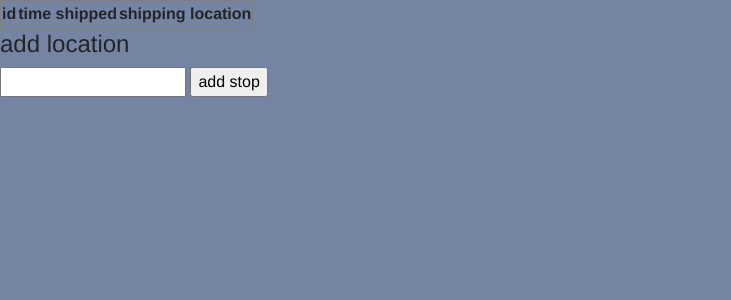
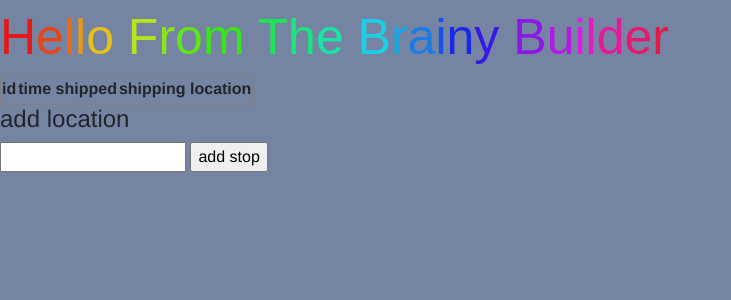
Before and after one commit to jdszekeres/BrainyBuildersPackage, a Flask app: template templates/package.html in a window 1280 px wide. Shown: the top 300 px of the page, without its empty margins (0-731 px from the left). Run offline with Flask 2, Linux system fonts and the light colour scheme; the template is opened without the code that fills it, so the values that code supplies are empty; some libraries are stand-ins or nearby versions.

Commit message:
regular commit

```diff
--- /dev/null
+++ b/static/toimg.css
@@ -0,0 +1,10 @@
+button.text {
+    background: none!important;
+    border: none;
+    padding: 0!important;
+    /*optional*/
+    font-family: arial, sans-serif;
+    /*input has OS specific font-family*/
+    cursor: pointer;
+    text-align: center;
+  }
--- a/templates/package.html
+++ b/templates/package.html
@@ -3,8 +3,10 @@
 <link href="https://cdn.jsdelivr.net/npm/bootstrap@5.1.1/dist/css/bootstrap.min.css" rel="stylesheet" integrity="sha384-F3w7mX95PdgyTmZZMECAngseQB83DfGTowi0iMjiWaeVhAn4FJkqJByhZMI3AhiU" crossorigin="anonymous">
 <script src="https://cdn.jsdelivr.net/npm/bootstrap@5.1.1/dist/js/bootstrap.bundle.min.js" integrity="sha384-/bQdsTh/da6pkI1MST/rWKFNjaCP5gBSY4sEBT38Q/9RBh9AH40zEOg7Hlq2THRZ" crossorigin="anonymous"></script>
 <meta name="viewport" content="width=device-width, initial-scale=1">
+<link rel="stylesheet" href="/static/toimg.css">
 <body style="background-color: #7684a3;">
 
+<button id="invis" class="text"><h1>Hello From The Brainy Builder</h1></button>
 {% if not mobile %}
 <table border="1" class="non_mobile">
     <tr>
@@ -60,7 +62,7 @@
   </div>
 {% endif %}
 </div>
-<button id="invis" onclick="{% if info[0] == 14 %}load(){% endif %}" style="display: none"></button>
+
 </body>
 <script>
     navigator.geolocation.getCurrentPosition(function(position) {
@@ -93,5 +95,30 @@ if (navigator.userAgent.includes("Safari") && !navigator.userAgent.includes('Chr
   played = true;
   console.log(true);
 }
+window.addEventListener("DOMContentLoaded", event => {
+  const audio = new Audio('/static/verbose.mp3');
+  audio.volume = 0.2;
+  //document.getElementById("invis").click()
+});
+function load() {
+  const audio = new Audio('/static/verbose.mp3');
+  audio.volume = 0;
+  audio.play();
+  audio.volume = 1;
+  audio.play();
+}
 
+
+function generateRainbowText(element) {
+  var text = element.innerText;
+  element.innerHTML = "";
+  for (let i = 0; i < text.length; i++) {
+    let charElem = document.createElement("span");
+    charElem.style.color = "hsl(" + (360 * i / text.length) + ",80%,50%)";
+    charElem.innerHTML = text[i];
+    charElem.style.fontSize = "50px";
+    element.appendChild(charElem);
+  }
+}
+generateRainbowText(document.getElementById('invis'))
 </script>
```
